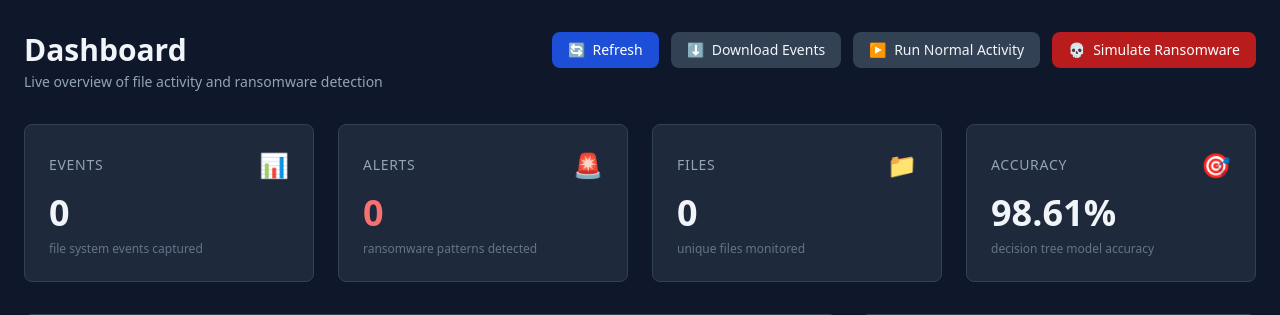
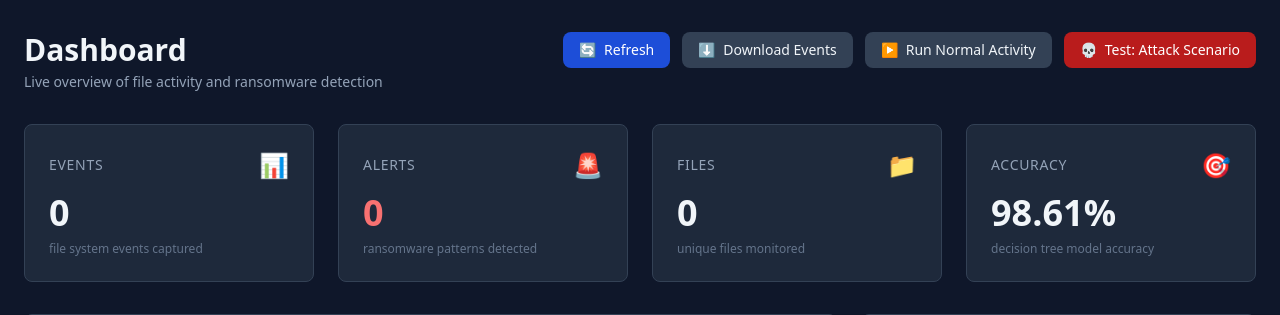
Before and after one commit to habahmadi/ransomwareProject, a Flask app: page / in a window 1280 px wide. Shown: the part 65-380 px from the top of the page. Run offline with Flask 3, Linux system fonts and the light colour scheme; some libraries are stand-ins or nearby versions.

Commit message:
Rename simulation buttons

```diff
--- a/webapp/templates/dashboard.html
+++ b/webapp/templates/dashboard.html
@@ -30,7 +30,7 @@
         <button id="runRansomBtn"
                 class="px-4 py-2 bg-red-700 hover:bg-red-600 text-white rounded-lg text-sm font-medium transition flex items-center gap-2">
             <span>💀</span>
-            <span>Simulate Ransomware</span>
+            <span>Test: Attack Scenario</span>
         </button>
     </div>
 </div>
@@ -330,7 +330,7 @@
         });
 
         document.getElementById("runRansomBtn").addEventListener("click", () => {
-            runSimulation("/run/ransomware", "Running ransomware simulation");
+            runSimulation("/run/ransomware", "Running attack scenario test");
         });
     </script>
 
```
